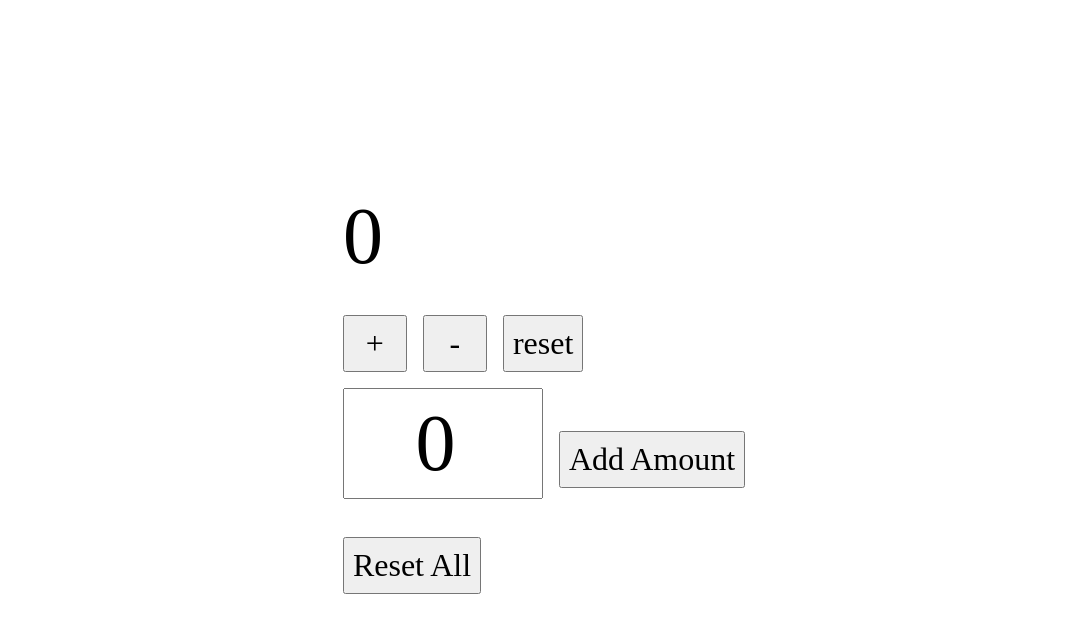
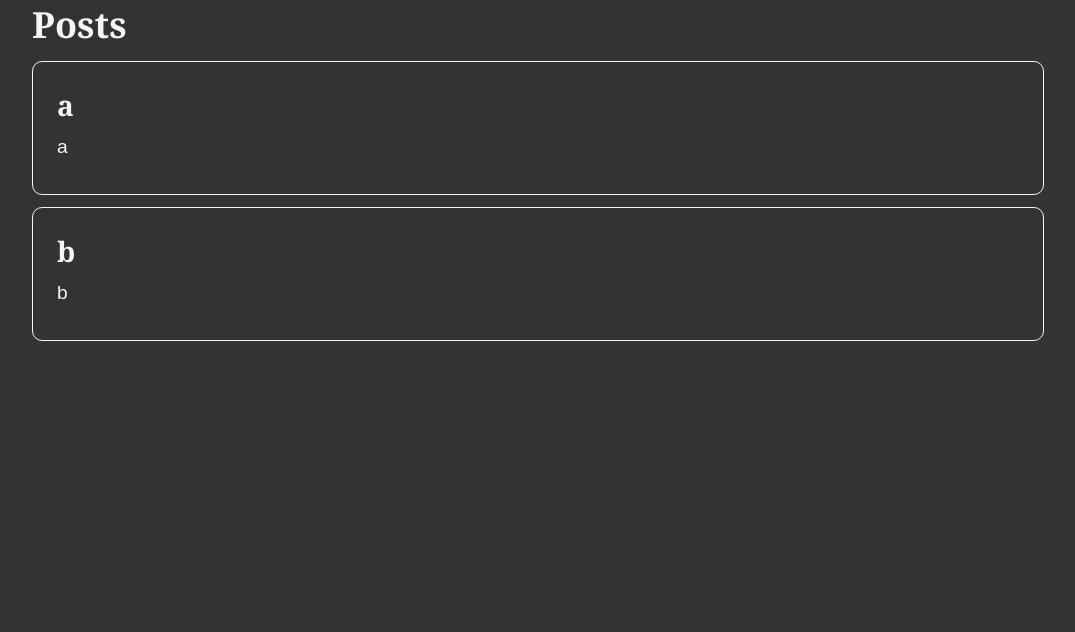
Before and after one commit to kanemds/redux-toolkit-again, a React (Create React App) app: page / in a window 1280 px wide. Shown: the top 632 px of the page, without its empty margins (96-1171 px from the left). Built offline with nearby package versions, Linux system fonts and the light colour scheme.

Commit message:
getting new project about posting data from postsSlice

```diff
--- a/src/App.css
+++ b/src/App.css
@@ -4,37 +4,66 @@
   box-sizing: border-box;
 }
 
+html {
+  font-family: Cambria, Cochin, Georgia, Times, "Times New Roman", serif;
+  background: #333;
+  color: whitesmoke;
+}
+
 body {
   min-height: 100vh;
-  font-size: 5rem;
-  display: grid;
-  place-content: center;
+  font-size: 1.5rem;
+  padding: 0 10% 10%;
 }
 
 input,
-button {
+textarea,
+button,
+select {
   font: inherit;
-  padding: 0.5rem;
+  margin-bottom: 1em;
+}
+
+main {
+  max-width: 500px;
+  margin: auto;
 }
 
 section {
+  margin-top: 1em;
+}
+
+article {
+  margin: 0.5em 0.5em 0.5em 0;
+  border: 1px solid whitesmoke;
+  border-radius: 10px;
+  padding: 1em;
+}
+
+h1 {
+  font-size: 3.5rem;
+}
+
+p {
+  font-family: Arial, Helvetica, sans-serif;
+  line-height: 1.4;
+  font-size: 1.2rem;
+  margin: 0.5em 0;
+}
+
+form {
   display: flex;
   flex-direction: column;
-  justify-content: center;
-  align-items: center;
 }
 
-input {
-  text-align: center;
-  max-width: 2.5em;
+.postCredit {
+  font-size: 1rem;
 }
 
-button {
-  font-size: 2rem;
-  margin: 0.5em 0 0.5em 0.5em;
-  min-width: 2em;
+.reactionButton {
+  margin: 0 0.25em 0 0;
+  background: transparent;
+  border: none;
+  color: whitesmoke;
+  font-size: 1rem;
 }
-
-button:first-child {
-  margin-left: 0;
-}
--- a/src/App.js
+++ b/src/App.js
@@ -1,10 +1,11 @@
 import './App.css'
-import Counter from './redux/features/counter/Counter'
+import PostsList from './redux/features/posts/PostsList'
+
 
 function App() {
   return (
     <div className="App">
-      <Counter />
+      <PostsList />
     </div>
   )
 }
--- /dev/null
+++ b/src/redux/features/posts/PostsList.js
@@ -0,0 +1,25 @@
+import React from 'react'
+import { useSelector } from 'react-redux'
+import { selectAllPosts } from './postsSlice'
+
+const PostsList = () => {
+
+  // by exporting selectAllPosts, prevent future changes on the slice
+  const posts = useSelector(selectAllPosts)
+
+  const renderPosts = posts.map(post =>
+    <article key={post.id}>
+      <h3>{post.title}</h3>
+      <p>{post.content.substring(0, 100)}</p>
+    </article>
+  )
+
+  return (
+    <div>
+      <h2>Posts</h2>
+      {renderPosts}
+    </div>
+  )
+}
+
+export default PostsList
--- /dev/null
+++ b/src/redux/features/posts/postsSlice.js
@@ -0,0 +1,18 @@
+import { createSlice } from "@reduxjs/toolkit"
+
+const initialState = [
+  { id: '1', title: 'a', content: 'a' },
+  { id: '2', title: 'b', content: 'b' },
+]
+
+const postsSlice = createSlice({
+  name: 'posts',
+  initialState,
+  reducers: {
+
+  }
+})
+
+export const selectAllPosts = (state) => state.posts
+
+export default postsSlice.reducer
--- a/src/redux/store.js
+++ b/src/redux/store.js
@@ -1,8 +1,9 @@
 import { configureStore } from "@reduxjs/toolkit"
-import counterReducer from "./features/counter/counterSlice"
+
+import postsReducer from "./features/posts/postsSlice"
 
 export const store = configureStore({
   reducer: {
-    counter: counterReducer
+    posts: postsReducer
   }
 })
```
